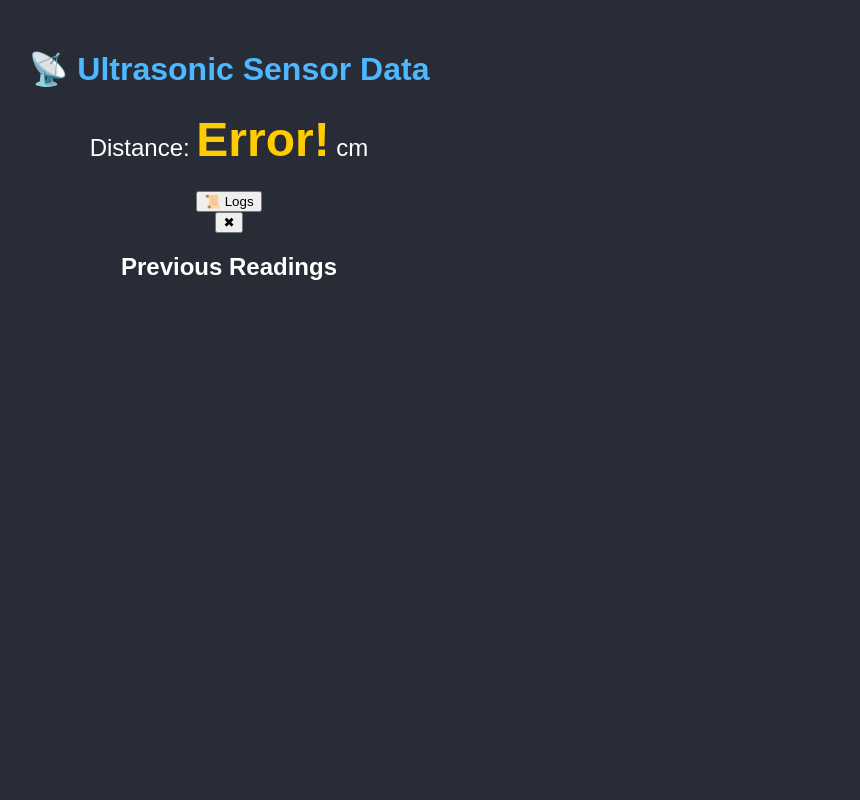
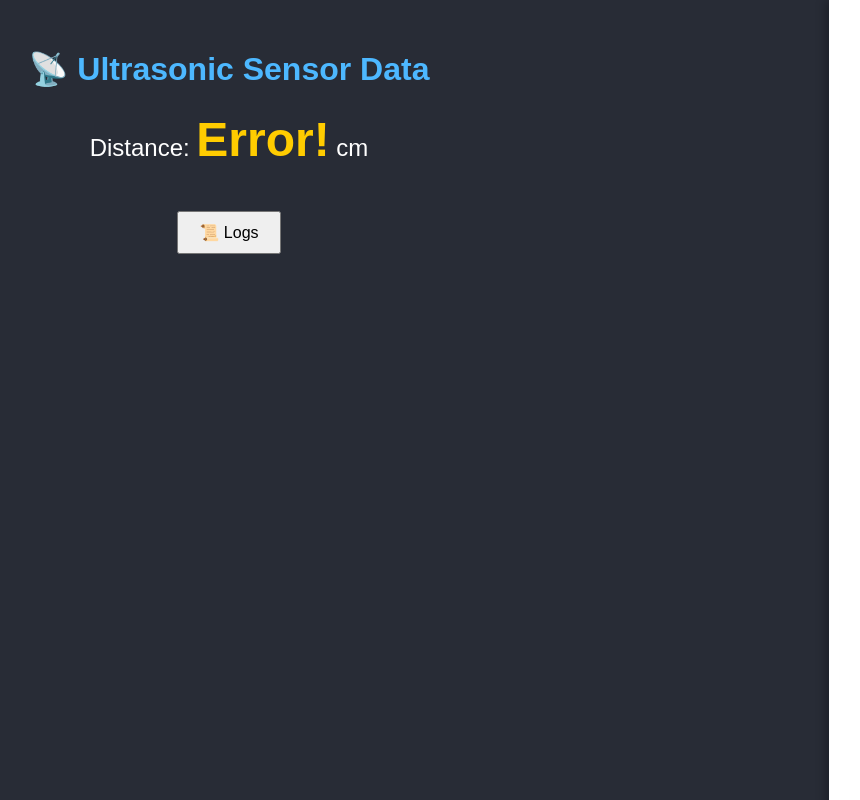
Before and after one commit to Mo-Nagi/EmbeddedProject, a website: page index.html in a window 1280 px wide. Shown: the whole page, without its empty margins (411-1271 px from the left). Drawn offline with Linux system fonts and the light colour scheme; no server answers.

Commit message:
Update style.css

```diff
--- a/style.css
+++ b/style.css
@@ -6,18 +6,56 @@ body {
     margin: 0;
     padding: 0;
 }
+
 .container {
     margin-top: 50px;
 }
+
 h1 {
     font-size: 2em;
     color: #4db8ff;
 }
+
 p {
     font-size: 1.5em;
 }
+
 #data {
     font-size: 2em;
     font-weight: bold;
     color: #ffcc00;
 }
+
+button {
+    padding: 10px 20px;
+    font-size: 16px;
+    margin-top: 20px;
+    cursor: pointer;
+}
+
+.logs-panel {
+    position: fixed;
+    right: -300px;
+    top: 0;
+    width: 300px;
+    height: 100%;
+    background: white;
+    color: black;
+    box-shadow: -3px 0 10px rgba(0, 0, 0, 0.3);
+    padding: 20px;
+    transition: right 0.3s ease-in-out;
+}
+
+.logs-panel.open {
+    right: 0;
+}
+
+#closeLogs {
+    position: absolute;
+    top: 10px;
+    right: 10px;
+    border: none;
+    background: none;
+    font-size: 20px;
+    cursor: pointer;
+}
```
